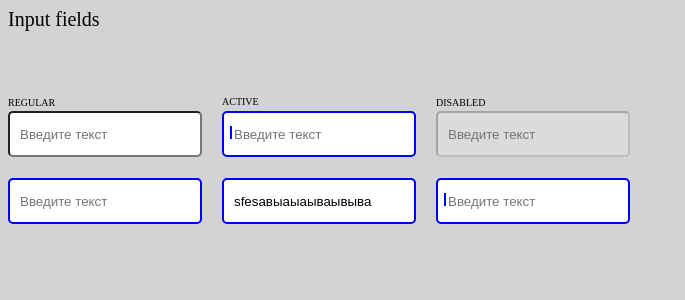
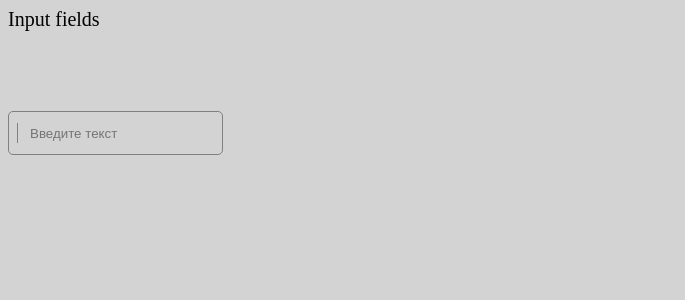
Before and after one commit to Chessman2003/App, a React app: page / in a window 1280 px wide. Shown: the top 300 px of the page, without its empty margins (0-685 px from the left). Built offline with nearby package versions, Linux system fonts and the light colour scheme.

Commit message:
first part fix solution

```diff
--- a/src/Components/App/App.tsx
+++ b/src/Components/App/App.tsx
@@ -2,7 +2,7 @@ import React, { useEffect, useState } from "react";
 import { Input } from "../Input/Input";
 import './App.scss';
 import { InputIconsTypes } from "../../types/inputType";
-
+import {TypeIcon} from '../Input/Input'
 
 
 export const App = () => {
@@ -98,6 +98,26 @@ export const App = () => {
         }
     }, [text3]);
 
+    const [inputText1, setInputText1] = useState('');
+    const [hintText1, setHintText1] = useState('');
+    const [iconType1, setIconType1] = useState(TypeIcon.None);
+
+    useEffect(()=>{
+        if ((inputText1.length > 3) && (inputText1.length <= 5)) {
+            setIconType1(TypeIcon.Success);
+            setHintText1('Success');
+        } else if ((inputText1.length > 5) && (inputText1.length <= 7)) {
+            setIconType1(TypeIcon.Warning);
+            setHintText1('Warning');
+        } else if ((inputText1.length > 7) && (inputText1.length <= 10)) {
+            setIconType1(TypeIcon.Error);
+            setHintText1('Error');
+        } else {
+            setIconType1(TypeIcon.None);
+            setHintText1('');
+        }
+    }, [inputText1])
+
     return (
         <div className="input-wrapper">
             <div className="header">Input fields</div>
@@ -105,115 +125,13 @@ export const App = () => {
                 <div className="row">
                     <div className="first-input">
                         <Input
-                            text=""
-                            hint="REGULAR"
-                            icon={InputIconsTypes.None}
+                            text={inputText1}
+                            hint={hintText1}
+                            type={iconType1}
                             disabled={false}
-                            className=""
-                        />
-                    </div>
-                    <div className="second-input">
-                        <Input
-                            text=""
-                            hint="ACTIVE"
-                            icon={InputIconsTypes.None}
-                            disabled={false}
-                            className="active-input"
-                        />
-                    </div>
-                    <div className="third-input">
-                        <Input
-                            text=""
-                            hint="DISABLED"
-                            icon={InputIconsTypes.None}
-                            disabled={true}
-                            className=""
-                        />
-                    </div>
-                </div>
-                <div className="row">
-                    <div className="forth-input">
-                        <Input
-                            text=""
-                            hint={
-                                errorStatus1
-                                    ? 'Error!'
-                                    : warningStatus1
-                                        ? 'Warning!'
-                                        : successStatus1
-                                            ? 'Success!'
-                                            : ''
-                            }
-                            icon={
-                                errorStatus1
-                                    ? InputIconsTypes.Error
-                                    : warningStatus1
-                                        ? InputIconsTypes.Warning
-                                        : successStatus1
-                                            ? InputIconsTypes.Success
-                                            : InputIconsTypes.None
-                            }
-                            disabled={false}
-                            onChange={(text1) => setText1(text1)}
-                            className={
-                                activeStatus1 ? 'active-input' : errorStatus1 ? "error-input" : warningStatus1 ? "warning-input" : successStatus1 ? "success-input" : ""
-                            }
-                        />
-                    </div>
-                    <div className="fifth-input">
-                        <Input
-                            text="sfesавыаыаываывыва"
-                            hint={
-                                errorStatus2
-                                    ? 'Error!'
-                                    : warningStatus2
-                                        ? 'Warning!'
-                                        : successStatus2
-                                            ? 'Success!'
-                                            : ''
-                            }
-                            icon={
-                                errorStatus2
-                                    ? InputIconsTypes.Error
-                                    : warningStatus2
-                                        ? InputIconsTypes.Warning
-                                        : successStatus2
-                                            ? InputIconsTypes.Success
-                                            : InputIconsTypes.None
-                            }
-                            disabled={false}
-                            onChange={(text2) => setText2(text2)}
-                            className={
-                                activeStatus2 ? 'active-input' : errorStatus2 ? "error-input" : warningStatus2 ? "warning-input" : successStatus2 ? "success-input" : ""
-                            }
-                        />
-                    </div>
-                    <div className="sixth-input">
-                        <Input
-                            text=""
-                            hint={
-                                errorStatus3
-                                    ? 'Error!'
-                                    : warningStatus3
-                                        ? 'Warning!'
-                                        : successStatus3
-                                            ? 'Success!'
-                                            : ''
-                            }
-                            icon={
-                                errorStatus3
-                                    ? InputIconsTypes.Error
-                                    : warningStatus3
-                                        ? InputIconsTypes.Warning
-                                        : successStatus3
-                                            ? InputIconsTypes.Success
-                                            : InputIconsTypes.None
-                            }
-                            disabled={false}
-                            onChange={(text3) => setText3(text3)}
-                            className={
-                                activeStatus3 ? 'active-input' : errorStatus3 ? "error-input" : warningStatus3 ? "warning-input" : successStatus3 ? "success-input" : ""
-                            }
+                            onChange={(text)=>{
+                                setInputText1(text);
+                            }}
                         />
                     </div>
                 </div>
--- a/src/Components/Input/Input.scss
+++ b/src/Components/Input/Input.scss
@@ -1,3 +1,57 @@
+.inputBoxWrapper {
+    display: flex;
+    flex-direction: column;
+    gap: 5px;
+
+    .inputWrapper {
+        display: flex;
+        flex-direction: row;
+        gap: 2px;
+
+        .inputLine {
+            border-right: 1px solid green;
+            width: 8px;
+            align-self: center;
+            height: 20px;
+        }
+
+        .inputField {
+            input {
+                border: none;
+                background: transparent;
+                border: none;
+
+                &:focus {
+                    background: transparent;
+                    border: none;
+                    outline-width: 0;
+                }
+
+                &:hover {
+                    border: none;
+                    background: transparent;
+                    border: none;
+                }
+            }
+        }
+
+        .inputIcon {
+            align-self: center;
+            padding-right: 10px;
+            img {
+                width: 20px;
+                height: 20px;
+            }
+        }
+
+
+    }
+    .inputHint {
+        text-align: left;
+    }
+}
+
+
 .cp-input {
     position: relative;
 }
--- a/src/Components/Input/Input.tsx
+++ b/src/Components/Input/Input.tsx
@@ -1,25 +1,99 @@
-import React from "react";
+import React, { useEffect, useState, CSSProperties } from "react";
 import { InputIconsTypes } from "../../types/inputType";
 import { IconWarning, IconError, IconSuccess } from "../icons/icons";
 
 import './Input.scss';
 
+export enum TypeIcon {
+    None = 0,
+    Warning = 1,
+    Error = 2,
+    Success = 3
+}
+
 type InputProps = {
     text: string,
-    icon: InputIconsTypes,
     hint: string,
     disabled: boolean,
+    type?: TypeIcon,
     onChange?: (text: string) => void,
-    className: string,
-
 };
 
 
-export const Input = ({ text, icon, hint, disabled, className, onChange }: InputProps) => {
+export const Input = ({
+    text,
+    hint,
+    disabled,
+    onChange,
+    type = TypeIcon.None
+}: InputProps) => {
+    let className = '';
     let classForInputDiv = 'cp_input';
     if (className === 'active-input') {
         classForInputDiv += ' active';
     }
+
+    const [activeColor, setActiveColor] = useState<string>('gray');
+    const [icon, setIcon] = useState<string|null>(null);
+
+    useEffect(() => {
+        if (type == TypeIcon.None) {
+            setActiveColor('gray');
+            setIcon(null);
+        } else if (type == TypeIcon.Warning) {
+            setActiveColor('yellow');
+            setIcon(IconWarning.default);
+        } else if (type == TypeIcon.Error) {
+            setActiveColor('red');
+            setIcon(IconError.default);
+        } else if (type == TypeIcon.Success) {
+            setActiveColor('green');
+            setIcon(IconSuccess.default);
+        } else {
+            setActiveColor('transparent');
+            setIcon(null);
+        }
+    }, [type]);
+
+    const wrapperBoxStyle: CSSProperties = {
+    }
+    const wrapperStyle: CSSProperties = {
+        border: '1px solid '+ activeColor,
+        borderRadius: '5px'
+    }
+
+    const inputHintStyle: CSSProperties = {
+        color: activeColor
+    }
+
+
+    const inputLineStyle: CSSProperties = {
+        borderColor: activeColor
+    }
+
+    return (
+        <div className="inputBoxWrapper" style={wrapperBoxStyle}>
+            <div className="inputWrapper" style={wrapperStyle}>
+                <div className="inputLine" style={inputLineStyle} />
+                <div className="inputField">
+                    <input
+                        type="text"
+                        value={text}
+                        onChange={(e) => onChange && onChange(e.target.value)}
+                        disabled={disabled}
+                        placeholder="Введите текст"
+                    />
+                </div>
+                <div className="inputIcon">
+                    {icon && <img src={icon} />}
+                </div>
+            </div>
+            <div className="inputHint" style={inputHintStyle}>
+                {hint}
+            </div>
+        </div>
+    );
+
     return (
         <div className={classForInputDiv}>
             <input
@@ -31,9 +105,9 @@ export const Input = ({ text, icon, hint, disabled, className, onChange }: Input
                 className={className}
             />
 
-            {icon === InputIconsTypes.Error && <img className="input-icon" src={IconError.default} />}
-            {icon === InputIconsTypes.Warning && <img className="input-icon" src={IconWarning.default} />}
-            {icon === InputIconsTypes.Success && <img className="input-icon" src={IconSuccess.default} />}
+            {/*icon === InputIconsTypes.Error && <img className="input-icon" src={IconError.default} />*/}
+            {/*icon === InputIconsTypes.Warning && <img className="input-icon" src={IconWarning.default} />*/}
+            {/*icon === InputIconsTypes.Success && <img className="input-icon" src={IconSuccess.default} />*/}
 
             <span className={className + 'hint'} style={{
                 display: className !== 'active-input' ? 'block' : '',
```
